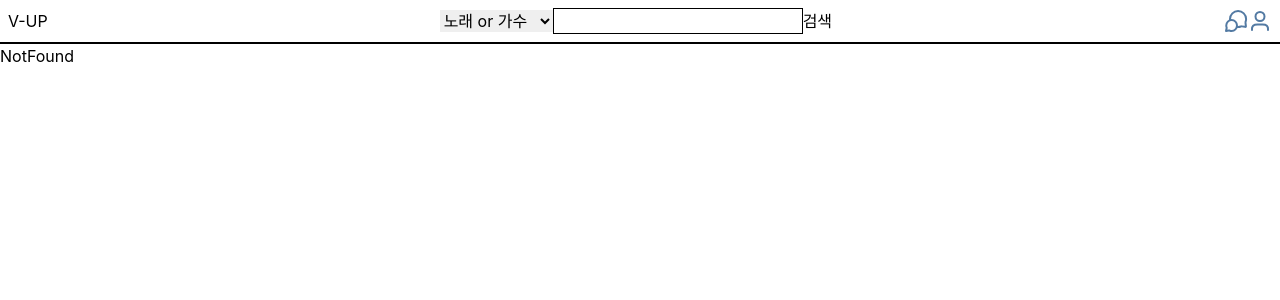
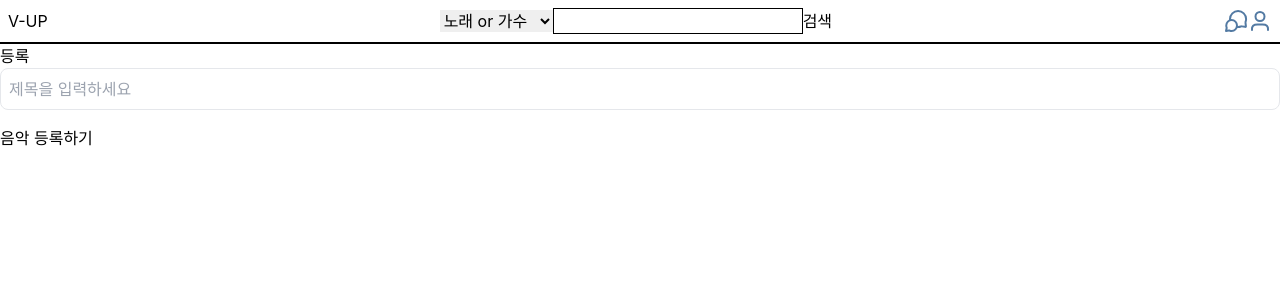
Before and after one commit to seokahee/RE-V-UP-VER3, a Next.js app: page /communitycreate in a window 1280 px wide. Before the commit this address had no page. Shown: the top 300 px of the page. Built offline with nearby package versions, Linux system fonts and the light colour scheme; no server answers.

Commit message:
Feat(#52) : 글 등록 세팅

```diff
--- /dev/null
+++ b/src/app/(auth)/communitycreate/page.tsx
@@ -0,0 +1,8 @@
+import CommunityCreate from '@/components/communityDetail/CommunityCreate'
+import React from 'react'
+
+const CommunityCreatePage = () => {
+  return <CommunityCreate />
+}
+
+export default CommunityCreatePage
--- a/src/app/(nonAuth)/community/[id]/page.tsx
+++ b/src/app/(nonAuth)/community/[id]/page.tsx
@@ -1,4 +1,4 @@
-import CommunityDetailRead from '@/components/communityDetail/CommunityDetailRead'
+import CommunityDetailRead from '@/components/communityDetail/communityDetailRead'
 
 const CommunityPage = () => {
   return (
--- a/src/components/communityDetail/CommunityContents.tsx
+++ b/src/components/communityDetail/CommunityContents.tsx
@@ -58,12 +58,14 @@ const CommunityContents = () => {
                 <div>{boardTitle}</div>
                 <div>{nickname}</div>
                 <figure>
+                  {userImage ? (
                     <Image
                       src={`${userImage}`}
                       alt='유저 이미지'
                       width={56}
                       height={56}
                     />
+                  ) : null}
                 </figure>
                 <div>{onDateHandler(date)}</div>
                 <figure>
--- a/src/components/communityDetail/CommunityCreate.tsx
+++ b/src/components/communityDetail/CommunityCreate.tsx
@@ -1,25 +1,32 @@
-"use client";
+'use client'
 
-import React from "react";
-import useInput from "@/hooks/useInput";
+import React from 'react'
+import useInput from '@/hooks/useInput'
+import MusicSearch from '../search/MusicSearch'
 
 const CommunityCreate = () => {
   const { form, setForm, onChange, reset } = useInput({
-    title: "",
-  });
-  const { title } = form;
+    title: '',
+  })
+  const { title } = form
   return (
     <div>
-      <input
-        type="text"
-        name="title"
-        value={title}
-        onChange={onChange}
-        className="mb-4 border w-full p-2 rounded-lg focus:outline-todayPink"
-        placeholder="제목을 입력하세요"
-      />
+      <form>
+        <button>등록</button>
+        <div>
+          <input
+            type='text'
+            name='title'
+            value={title}
+            onChange={onChange}
+            className='mb-4 border w-full p-2 rounded-lg focus:outline-todayPink'
+            placeholder='제목을 입력하세요'
+          />
+        </div>
+      </form>
+      <MusicSearch />
     </div>
-  );
-};
+  )
+}
 
-export default CommunityCreate;
+export default CommunityCreate
--- a/src/components/search/MusicSearch.tsx
+++ b/src/components/search/MusicSearch.tsx
@@ -1,16 +1,17 @@
-import { useState } from 'react'
+import { MouseEvent, useState } from 'react'
 import MusicSearchModal from './MusicSearchModal'
 
 const MusicSearch = () => {
   const [isModal, setIsModal] = useState<boolean>(false)
 
-  const onModalOpenHandler = () => {
+  const onModalOpenHandler = (e: MouseEvent) => {
+    e.preventDefault()
     setIsModal(true)
   }
 
   return (
     <div>
-      <button onClick={onModalOpenHandler}>검색</button>
+      <button onClick={onModalOpenHandler}>음악 등록하기</button>
       {isModal && (
         <div>
           <MusicSearchModal isModal={isModal} setIsModal={setIsModal} />
--- a/src/components/search/MusicSearchModal.tsx
+++ b/src/components/search/MusicSearchModal.tsx
@@ -37,6 +37,12 @@ const MusicSearchModal = ({
     getMusicData(keyword)
   }
 
+  const onAddMusicBoardHandler = async (e: FormEvent) => {
+    e.preventDefault()
+    // store에 정보 저장
+    //
+  }
+
   return (
     <div className='fixed w-full h-screen inset-0 flex flex-col justify-center items-center z-50 bg-black bg-opacity-50'>
       <div className='bg-white h-3/5 w-3/5 flex flex-col items-center rounded-md pb-10'>
@@ -57,16 +63,17 @@ const MusicSearchModal = ({
         {musicList.map((item: any) => {
           return (
             <div key={item.musicId} className='flex flex-col gap-2'>
+              <button type='submit' onClick={onAddMusicBoardHandler}>
                 <div>
                   <img src={item.thumbnail} alt='' />
                   <div>제목 {item.musicTitle}</div>
                   <div>가수 {item.artist}</div>
                   <div>발매일 {item.release}</div>
                   <div className='flex mt-5 gap-3'>
-                  <button>선택</button>
                     <button onClick={() => setIsModal(false)}>취소</button>
                   </div>
                 </div>
+              </button>
             </div>
           )
         })}
--- a/src/query/communityDetail/communityMutation.ts
+++ b/src/query/communityDetail/communityMutation.ts
@@ -7,7 +7,7 @@ import {
 } from '@/shared/communitydetail/detailApi'
 
 export const useCommunityQuery = (uid: string) => {
-  const readCommunityDetailQuery: unknown = useQuery({
+  const readCommunityDetailQuery = useQuery({
     queryKey: [COMMUNITY_QUERY_KEY.READ_BOARD, uid],
     queryFn: readCommunityDetail,
   })
```
Also changed, not shown: src/shared/store/communityDetailStore.ts (added, +29 -0 lines). Lines whose indentation alone changed are shown as unchanged.
